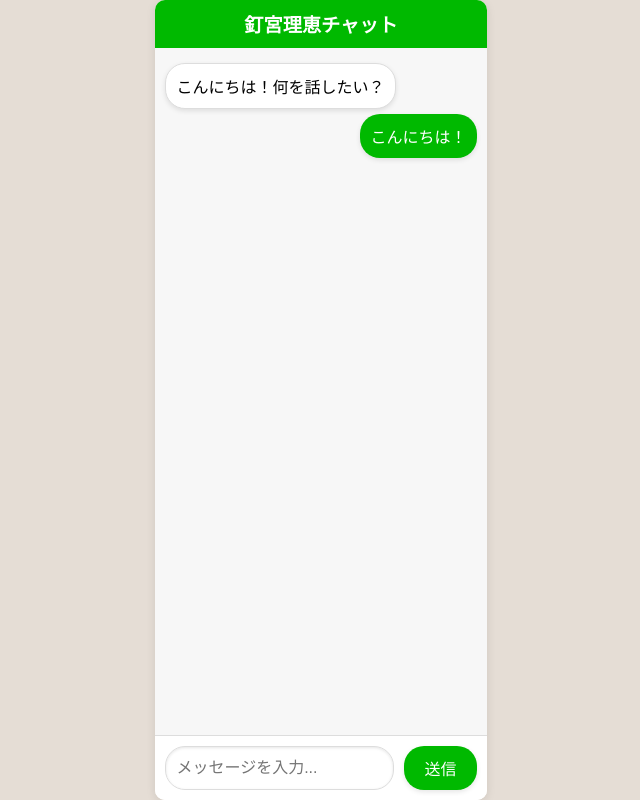
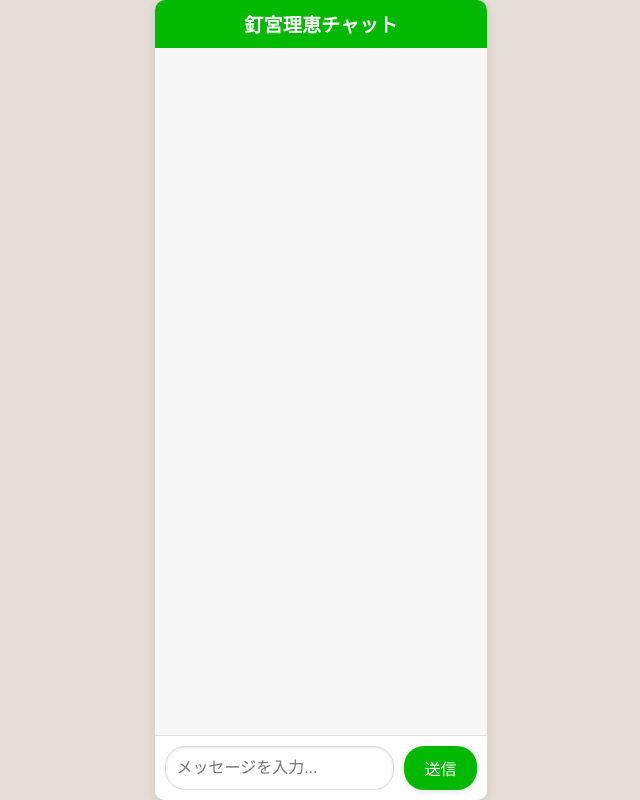
Before and after one commit to resotas/kugyuuu, a React (Create React App) app: page / in a window 1280 px wide. Shown: the whole page, without its empty margins (319-959 px from the left). Built offline with nearby package versions, Linux system fonts and the light colour scheme.

Commit message:
no message

```diff
--- a/src/App.css
+++ b/src/App.css
@@ -3,7 +3,7 @@ body {
   margin: 0;
   padding: 0;
   font-family: Arial, sans-serif;
-  background-color: #e5ddd5; /* LINEのような淡い背景色 */
+  background-color: #e5ddd5; /* LINE風の背景 */
   display: flex;
   justify-content: center;
   align-items: center;
@@ -12,19 +12,19 @@ body {
 
 .chat-container {
   background-color: white;
-  width: 100%;
-  max-width: 500px;
-  height: 100vh; /* スマートフォン画面全体を覆う */
+  width: 100%; /* 横幅をスマートフォンに合わせる */
+  max-width: 480px; /* 横幅の最大サイズ */
+  height: 100vh;
   display: flex;
   flex-direction: column;
-  box-shadow: 0 2px 10px rgba(0, 0, 0, 0.1); /* 軽い影 */
+  box-shadow: 0 2px 10px rgba(0, 0, 0, 0.1);
   border-radius: 10px;
   overflow: hidden;
 }
 
 /* ヘッダー */
 .chat-header {
-  background-color: #00b900; /* LINE風の緑色 */
+  background-color: #00b900;
   color: white;
   text-align: center;
   padding: 10px;
@@ -37,7 +37,7 @@ body {
   flex: 1;
   padding: 10px;
   overflow-y: auto;
-  background-color: #f7f7f7; /* メッセージエリアの背景 */
+  background-color: #f7f7f7;
 }
 
 /* メッセージのスタイル */
@@ -49,7 +49,7 @@ body {
 
 /* ユーザーのメッセージ */
 .message.user {
-  justify-content: flex-end; /* 自分のメッセージは右寄せ */
+  justify-content: flex-end;
 }
 
 .message.user .bubble {
@@ -60,7 +60,7 @@ body {
 
 /* AIのメッセージ */
 .message.ai {
-  justify-content: flex-start; /* 相手のメッセージは左寄せ */
+  justify-content: flex-start;
 }
 
 .message.ai .bubble {
@@ -71,10 +71,10 @@ body {
 
 /* メッセージバブルのスタイル */
 .bubble {
-  max-width: 70%; /* メッセージバブルの幅 */
+  max-width: 70%;
   padding: 10px;
   border-radius: 20px;
-  box-shadow: 0 2px 5px rgba(0, 0, 0, 0.1); /* 軽い影 */
+  box-shadow: 0 2px 5px rgba(0, 0, 0, 0.1);
   word-wrap: break-word;
 }
 
--- a/src/App.js
+++ b/src/App.js
@@ -2,10 +2,7 @@ import React, { useState } from 'react';
 import './App.css';
 
 function App() {
-  const [messages, setMessages] = useState([
-    { id: 1, sender: 'ai', text: 'こんにちは！何を話したい？' },
-    { id: 2, sender: 'user', text: 'こんにちは！' },
-  ]);
+  const [messages, setMessages] = useState([]); // 初期メッセージを削除
   const [userMessage, setUserMessage] = useState('');
 
   const sendMessage = () => {
@@ -14,7 +11,13 @@ function App() {
     setMessages([...messages, { id: messages.length + 1, sender: 'user', text: userMessage }]);
     setUserMessage('');
 
-    // ここにAPI呼び出しを追加し、AIの応答を追加します
+    // AIの応答をモックデータで追加（API呼び出しを追加する場合はここで処理）
+    setTimeout(() => {
+      setMessages((prev) => [
+        ...prev,
+        { id: prev.length + 1, sender: 'ai', text: 'それ、すっごく気になるんだけど！' },
+      ]);
+    }, 1000);
   };
 
   return (
```
